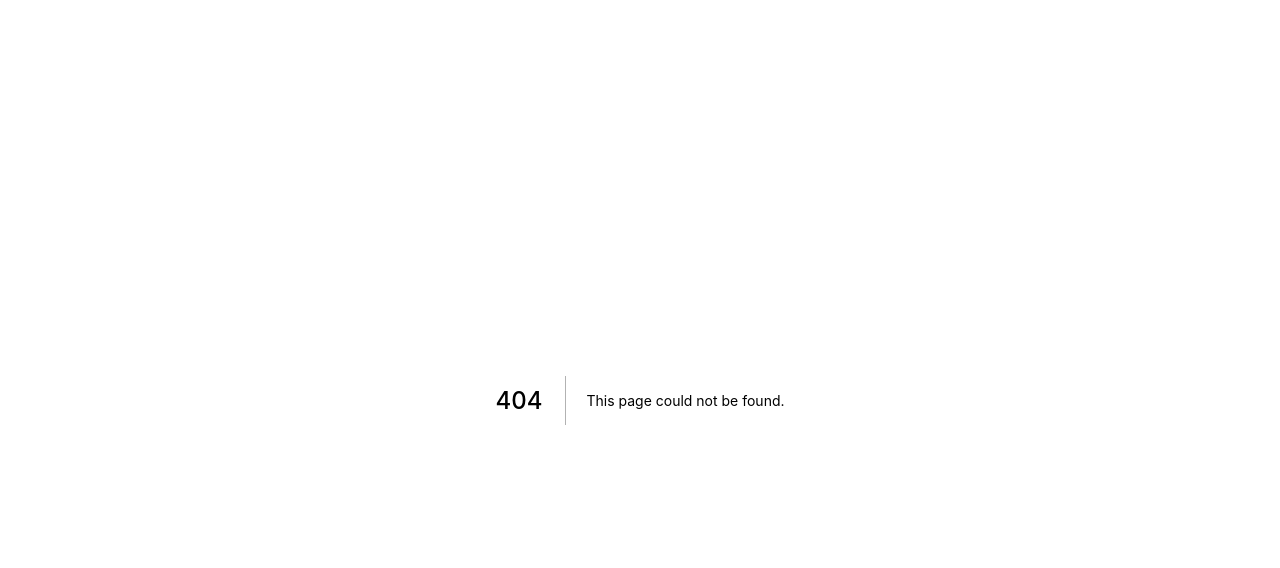
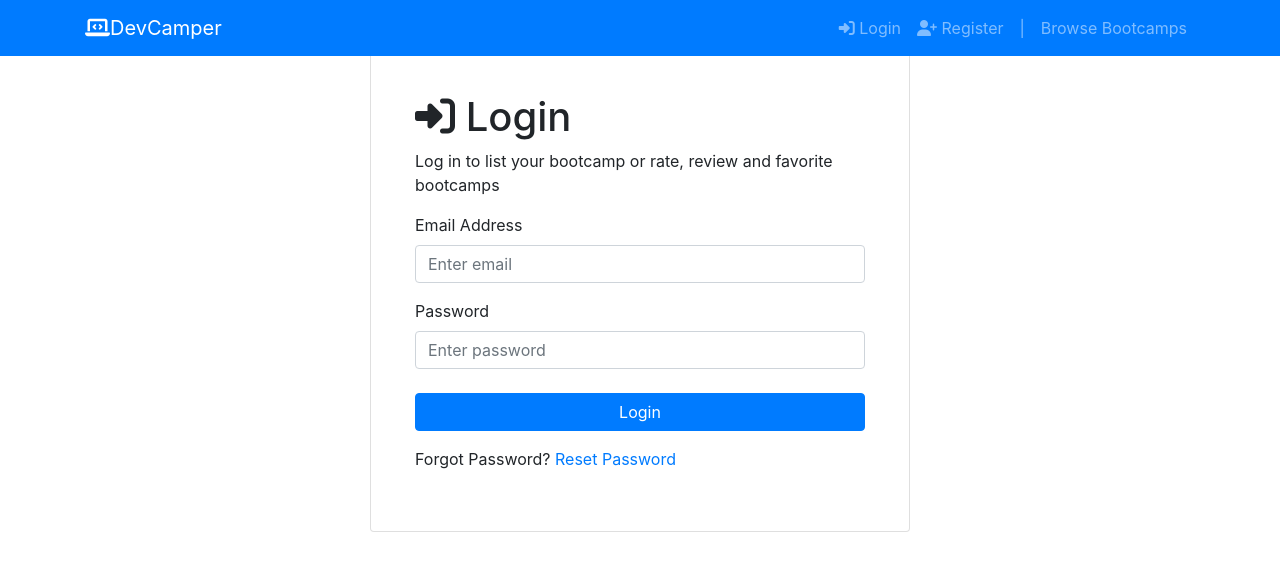
Before and after one commit to rookiemonkey/devcamper-frontend, a Next.js app: page /login in a window 1280 px wide. Before the commit this address had no page. Shown: the top 568 px of the page. Built offline with nearby package versions, Linux system fonts and the light colour scheme.

Commit message:
added login page

```diff
--- a/components/Navigation.js
+++ b/components/Navigation.js
@@ -3,7 +3,7 @@ const Navigation = () => {
     return (
         <nav className="navbar navbar-expand-md navbar-dark bg-primary fixed-top">
             <div className="container">
-                <a className="navbar-brand" href="index.html">
+                <a className="navbar-brand" href="/">
                     <i className="fas fa-laptop-code"></i>
                     DevCamper
                 </a>
@@ -15,10 +15,10 @@ const Navigation = () => {
                 <div className="collapse navbar-collapse" id="navbarSupportedContent">
                     <ul className="navbar-nav ml-auto">
                         <li className="nav-item">
-                            <a className="nav-link" href="login.html"><i className="fas fa-sign-in-alt"></i> Login</a>
+                            <a className="nav-link" href="/login"><i className="fas fa-sign-in-alt"></i> Login</a>
                         </li>
                         <li className="nav-item">
-                            <a className="nav-link" href="register.html"><i className="fas fa-user-plus"></i> Register</a>
+                            <a className="nav-link" href="/register"><i className="fas fa-user-plus"></i> Register</a>
                         </li>
                         <li className="nav-item d-none d-sm-block">
                             <a className="nav-link" href="#">|</a>
--- /dev/null
+++ b/components/login/form.js
@@ -0,0 +1,54 @@
+const LoginForm = () => {
+
+    return (
+        <section class="form mt-5">
+            <div class="container">
+                <div class="row">
+                    <div class="col-md-6 m-auto">
+                        <div class="card bg-white p-4 mb-4">
+                            <div class="card-body">
+                                <h1><i class="fas fa-sign-in-alt"></i> Login</h1>
+                                <p>
+                                    Log in to list your bootcamp or rate, review and favorite
+                                    bootcamps
+								</p>
+                                <form>
+                                    <div class="form-group">
+                                        <label for="email">Email Address</label>
+                                        <input
+                                            type="email"
+                                            name="email"
+                                            class="form-control"
+                                            placeholder="Enter email"
+                                            required
+                                        />
+                                    </div>
+                                    <div class="form-group mb-4">
+                                        <label for="password">Password</label>
+                                        <input
+                                            type="password"
+                                            name="password"
+                                            class="form-control"
+                                            placeholder="Enter password"
+                                            required
+                                        />
+                                    </div>
+                                    <div class="form-group">
+                                        <input
+                                            type="submit"
+                                            value="Login"
+                                            class="btn btn-primary btn-block"
+                                        />
+                                    </div>
+                                </form>
+                                <p>	Forgot Password? <a href="reset-password.html">Reset Password</a></p>
+                            </div>
+                        </div>
+                    </div>
+                </div>
+            </div>
+        </section>
+    )
+}
+
+export default LoginForm;
--- a/pages/index.js
+++ b/pages/index.js
@@ -5,7 +5,7 @@ import Latest from '../components/index/Latest';
 
 function Home() {
   return (
-    <div>
+    <main>
       <Head>
         <title>DevCamper - Home</title>
       </Head>
@@ -16,7 +16,7 @@ function Home() {
 
       <Latest />
 
-    </div>
+    </main>
   )
 }
 
--- /dev/null
+++ b/pages/login.js
@@ -0,0 +1,20 @@
+import Head from 'next/head'
+import Navigation from '../components/Navigation';
+import LoginForm from '../components/login/form';
+
+function Login() {
+    return (
+        <main>
+            <Head>
+                <title>DevCamper - Login</title>
+            </Head>
+
+            <Navigation />
+
+            <LoginForm />
+
+        </main>
+    )
+}
+
+export default Login;
```
